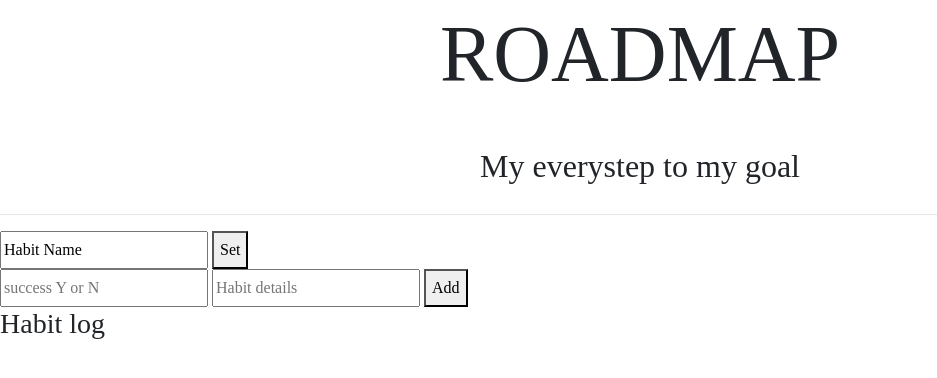
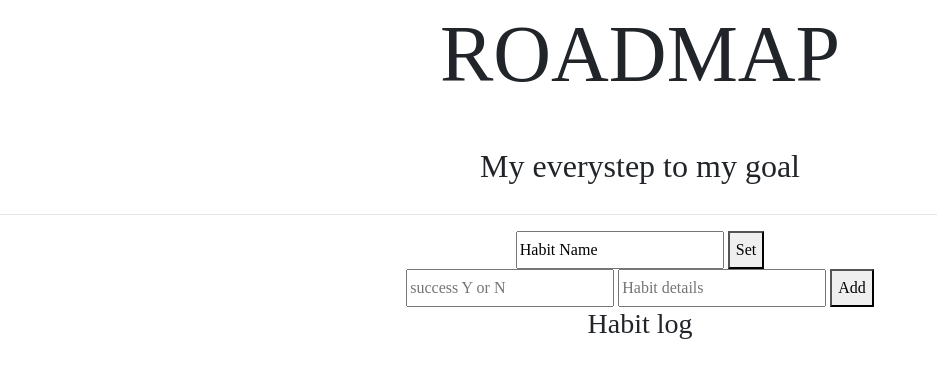
Before and after one commit to davidhuang620/Habits, a plain HTML site: page roadmap.html in a window 1280 px wide. Shown: the part 66-444 px from the top of the page, without its empty margins (0-937 px from the left). Drawn offline with nearby package versions, Linux system fonts and the light colour scheme.

Commit message:
text align for habit log -- INSERT --

```diff
--- a/roadmap.html
+++ b/roadmap.html
@@ -56,7 +56,7 @@
              we are aimming for your low point not when you're high now.
            </div> -->
 
-          <div class="">
+          <div class="main-log">
              <input type="text" value="Habit Name">
              <button type="button"> Set </button>
              <br>
@@ -65,7 +65,7 @@
              <button type="button" id="addHabit" name="button"> Add </button>
           </div>
 
-          <div class="">
+          <div class="main-log">
              <h3>Habit log</h3>
              <ul id="habitList">
 
--- a/roadmap.js
+++ b/roadmap.js
@@ -1,3 +1,4 @@
+
 console.log("Hi");
 
 var yOrN = document.getElementById("yOrN");
--- a/styles.css
+++ b/styles.css
@@ -89,3 +89,9 @@ img{
 img:hover{
    transform: scale(1.1);
 }
+
+
+.main-log{
+   text-align: center;
+
+}
```
